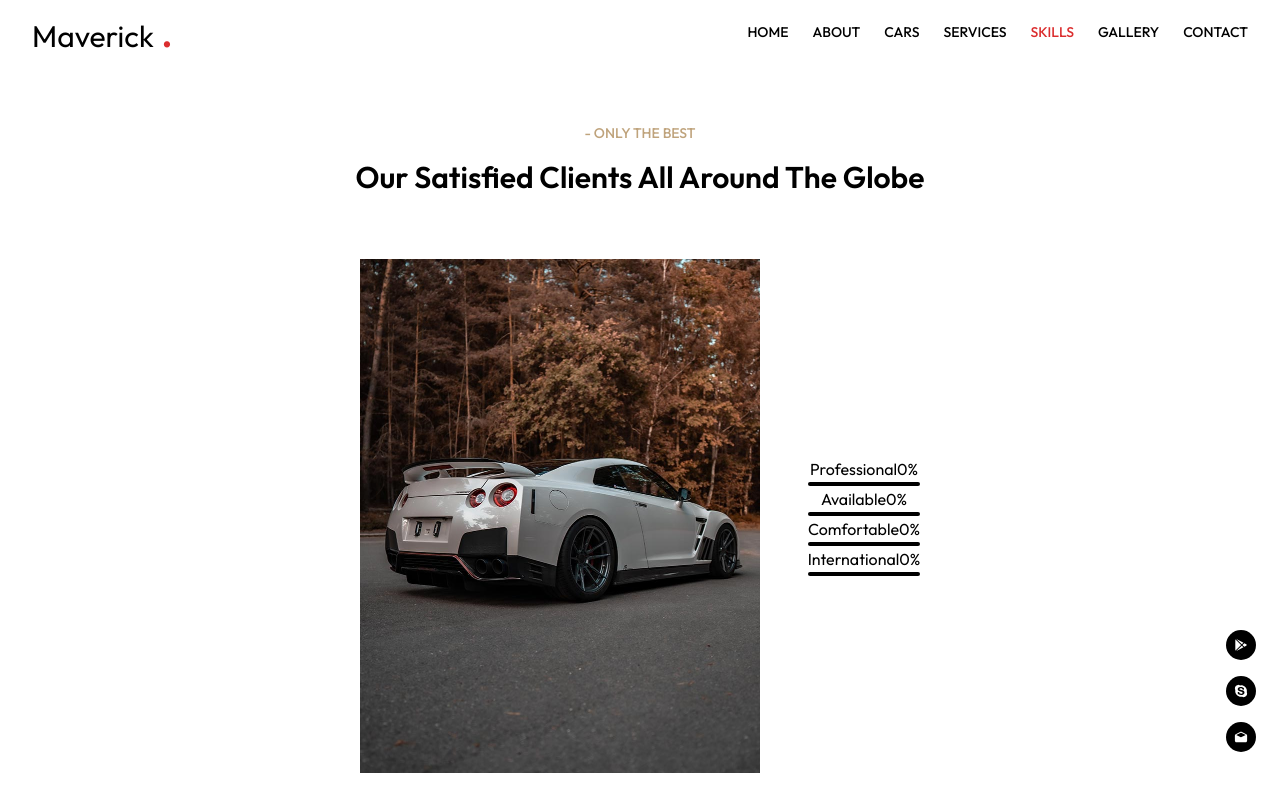
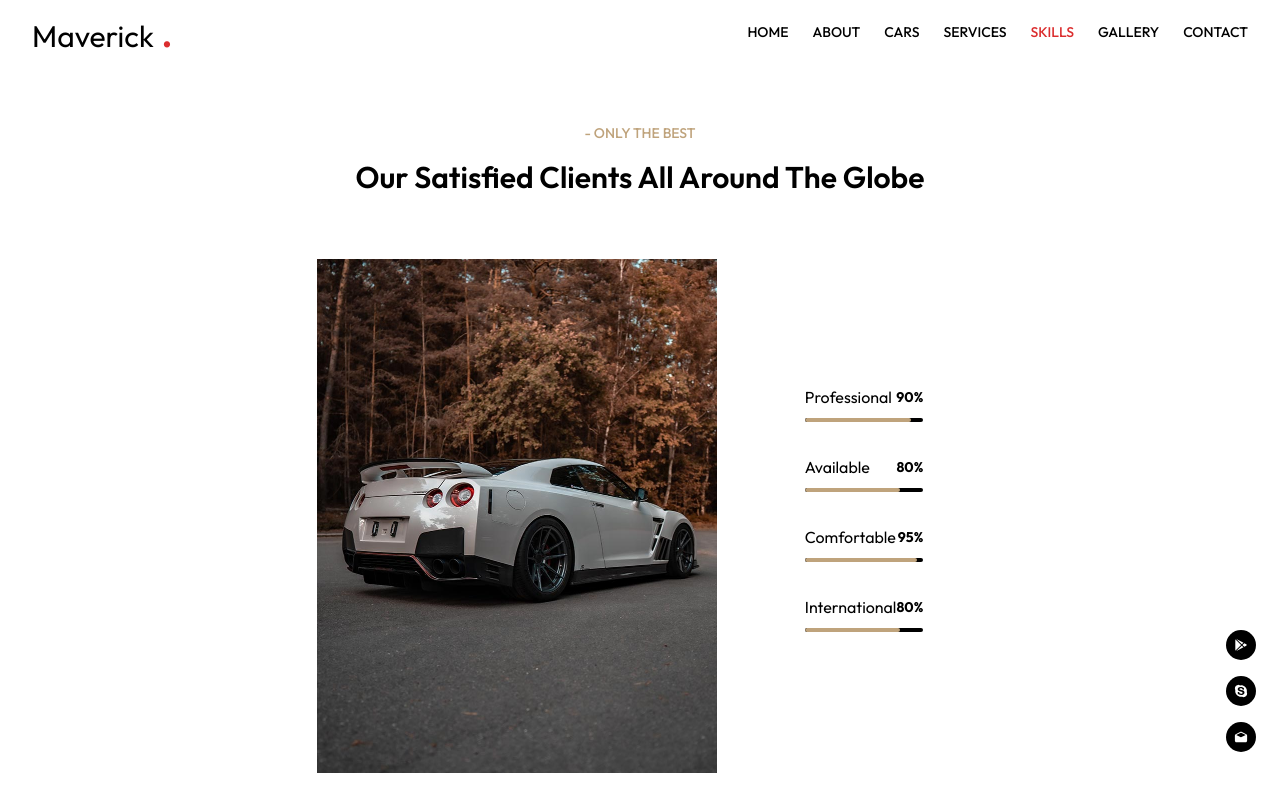
Before and after one commit to VLADGRO96/portfolio, a Next.js app in the folder maverick/: page /skilllevel in a window 1280 px wide. Shown: the top 812 px of the page. Built offline with nearby package versions, Linux system fonts and the light colour scheme.

Commit message:
Skills page done

```diff
--- a/maverick/components/Skills.tsx
+++ b/maverick/components/Skills.tsx
@@ -1,16 +1,17 @@
 import { SkillBarProps } from "@/Types";
-import React, { useRef,useState, useEffect } from "react";
+import React, { useRef, useState, useEffect } from "react";
+
 
 export default function Skills({ skills }: SkillBarProps) {
 	const ref = useRef<HTMLDivElement>(null);
-	const[visible, setVisible] = useState<boolean>(false);
+	const [visible, setVisible] = useState<boolean>(false);
 	const [progress, setProgress] = useState<number[]>(skills.map(() => 0));
 	const [animatedProgress, setAnimatedProgress] = useState<number[]>(
 		skills.map(() => 0)
 	);
 	useEffect(() => {
 		function onScroll() {
-			if(ref.current) {
+			if (ref.current) {
 				const { top, bottom } = ref.current.getBoundingClientRect();
 				const isVisible = top < window.innerHeight && bottom >= 0;
 				if (isVisible && !visible) {
@@ -26,29 +27,35 @@ export default function Skills({ skills }: SkillBarProps) {
 	useEffect(() => {
 		const intervalId = setInterval(() => {
 			setAnimatedProgress((prevProgress) =>
-				 prevProgress.map((value, index) => {
+				prevProgress.map((value, index) => {
 					const diff = progress[index] - value;
 					const step = Math.ceil(diff / 10);
 					return value + step;
-				 })
+				})
 			);
 		}, 100);
 		return () => {
-			clearInterval(intervalId)
-		}
-	}, [progress])
+			clearInterval(intervalId);
+		};
+	}, [progress]);
 
 	return (
 		<div>
-			<div>
+			<div ref={ref} className="grid md:grid-cols-1 gap-4 p-10">
 				{skills.map((skill, index) => (
-					<div key={skill.name}>
-						<div>
+					<div key={skill.name} className="mb-4">
+						<div className="flex justify-between items-center mb-2">
 							<span>{skill.name}</span>
-							<span>{animatedProgress[index]}%</span>
+							<span className="font-bold text-sm">{animatedProgress[index]}%</span>
 						</div>
 						<div className="relative w-full h-1 bg-Black rounded-full overflow-hidden">
-							<div className="absolute top-0 left-0 h-full bg-WhiteGray rounded-full" style={{ width: `${visible ? animatedProgress[index] : 0}%`, transition: "width 1s" }}></div>
+							<div
+								className="absolute top-0 left-0 h-full bg-WhiteGray rounded-full"
+								style={{
+									width: `${visible ? animatedProgress[index] : 0}%`,
+									transition: "width 1s",
+								}}
+							></div>
 						</div>
 					</div>
 				))}
--- a/maverick/pages/skilllevel.tsx
+++ b/maverick/pages/skilllevel.tsx
@@ -4,6 +4,10 @@ import React from "react";
 import Image from "next/image";
 import Skills from "@/components/Skills";
 import { skills } from "@/Data/Data";
+
+// Animation
+import { motion } from "framer-motion";
+import { smoothIn } from "@/animate";
 
 export default function Skilllevel() {
 	return (
@@ -14,25 +18,54 @@ export default function Skilllevel() {
 
 			<Wrapper className="text-center mt-24 flex flex-col justify-center">
 				<div className="w-full h-full">
-					<div className="text-WhiteGray font-medium uppercase text-sm text-center">
+					<motion.div
+						className="text-WhiteGray font-medium uppercase text-sm text-center"
+						variants={smoothIn("down", 0.2)}
+						initial="hidden"
+						animate="show"
+						exit="hidden"
+						transition={{ duration: 1, ease: "easeInOut" }}
+					>
 						- Only the best
-					</div>
+					</motion.div>
 
-					<div className="font-semibold text-3xl mt-4 lg:mb-16 mb-8">
+					<motion.p
+						variants={smoothIn("down", 0.3)}
+						initial="hidden"
+						animate="show"
+						exit="hidden"
+						transition={{ duration: 1, ease: "easeInOut" }}
+						className="font-semibold text-3xl mt-4 lg:mb-16 mb-8 text-Black"
+					>
 						Our Satisfied Clients All Around The Globe
-					</div>
+					</motion.p>
 
 					<div className="flex h-full flex-col justify-center text-center">
 						<div className="flex flex-col gap-12 lg:flex-row items-center justify-center mb-12 lg:pt-0 pt-12">
+							<motion.div
+								variants={smoothIn("right", 0.5)}
+								initial="hidden"
+								animate="show"
+								exit="hidden"
+								transition={{ duration: 1, ease: "easeInOut" }}
+							>
 								<Image
 									src={"/skills.jpg"}
 									alt="Skills"
 									width={400}
 									height={500}
 								/>
-							<div>
+							</motion.div>
+
+							<motion.div
+								variants={smoothIn("left", 0.5)}
+								initial="hidden"
+								animate="show"
+								exit="hidden"
+								transition={{ duration: 1, ease: "easeInOut" }}
+							>
 								<Skills skills={skills} />
-							</div>
+							</motion.div>
 						</div>
 					</div>
 				</div>
```
Lines whose indentation alone changed are shown as unchanged.
